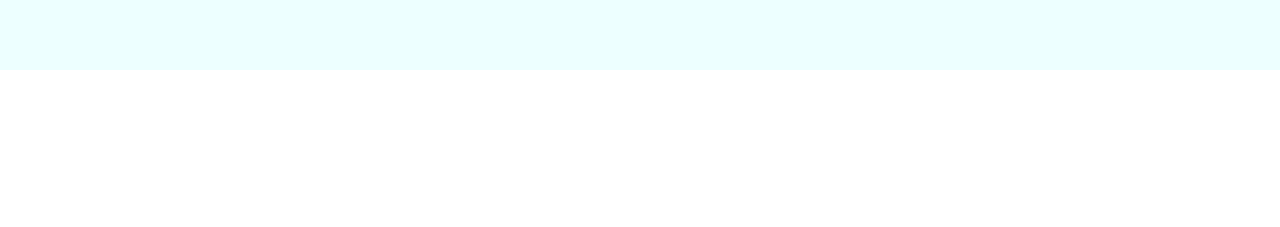
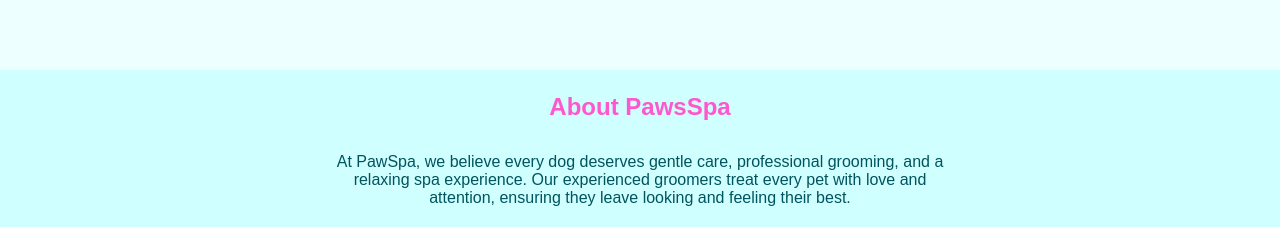
Before and after one commit to DunjaKolarski/react-my-first-project, a React (Vite) app: page / in a window 1280 px wide. Shown: the part 610-837 px from the top of the page. Before the commit the page ends 800 px from the top, so only its background shows below. Built offline with nearby package versions, Linux system fonts and the light colour scheme.

Commit message:
feat: add about component and styles

```diff
--- a/src/App.tsx
+++ b/src/App.tsx
@@ -1,5 +1,6 @@
 import Navbar from "./components/Navbar";
 import Hero from "./components/Hero";
+import About from "./components/About";
 
 import "./App.css";
 
@@ -8,6 +9,7 @@ function App() {
     <>
       <Navbar />
       <Hero />
+      <About />
     </>
   );
 }
--- a/src/components/About.tsx
+++ b/src/components/About.tsx
@@ -0,0 +1,17 @@
+import "../styles/About.css";
+
+function About() {
+  return (
+    <section className="about" id="about">
+      <h2>About PawsSpa</h2>
+      <p>
+        At PawSpa, we believe every dog deserves gentle care, professional
+        grooming, and a relaxing spa experience. Our experienced groomers treat
+        every pet with love and attention, ensuring they leave looking and
+        feeling their best.
+      </p>
+    </section>
+  );
+}
+
+export default About;
--- a/src/styles/About.css
+++ b/src/styles/About.css
@@ -0,0 +1,21 @@
+.about {
+    height: 20vh;
+    width: 100%;
+    background-color: rgb(207, 255, 255);
+    display: flex;
+    flex-direction: column;
+    justify-content: center;
+    align-items: center;
+    font-size: 1rem;
+    color: #00545f;
+    gap: 2rem;
+}
+.about > h2 {
+    font-size: 1.5rem;
+    color: #ff57cd;
+}
+.about > p {
+    width: 50%;
+    text-align: center;
+    font-size: 1rem;
+}
```
